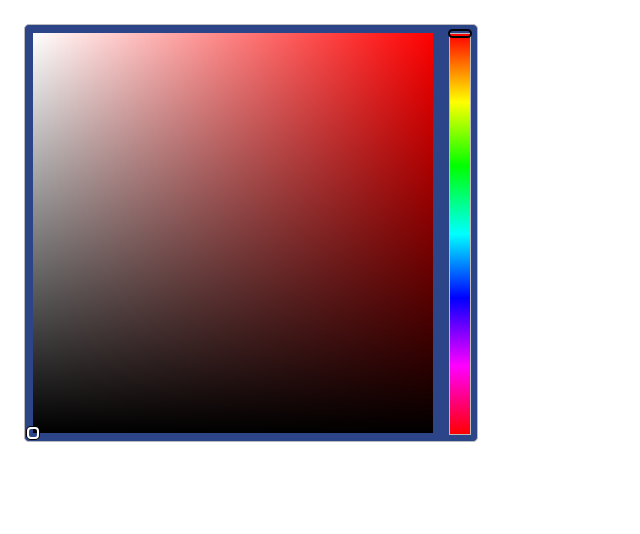
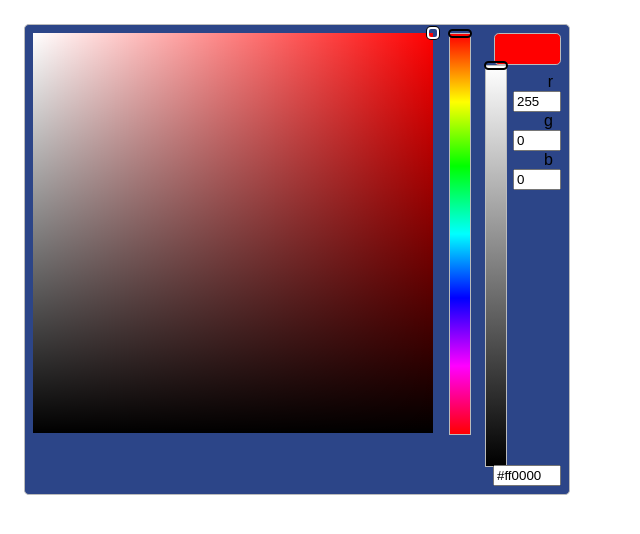
Before and after one commit to matz96/LED_light_controll, a plain HTML site: page matz_gewurstel/main.html in a window 1280 px wide. Shown: the whole page, without its empty margins (0-640 px from the left). Drawn offline with Linux system fonts and the light colour scheme.

Commit message:
Implemented Colorpicker Event

```diff
--- a/matz_gewurstel/colorjoe.css
+++ b/matz_gewurstel/colorjoe.css
@@ -195,11 +195,11 @@
     width: 100px;
 }
 
-#hslPicker .oned.alpha {
+#color-picker .oned.alpha {
     margin: 0;
 }
 
-#hslPicker .oned.alpha .bg {
+#color-picker .oned.alpha .bg {
     background: -moz-linear-gradient(top, rgba(255,255,255,1) 0%, rgba(0,0,0,1) 100%); /* FF3.6+ */
     background: -webkit-gradient(linear, left top, left bottom, color-stop(0%,rgba(255,255,255,1)), color-stop(100%,rgba(0,0,0,1))); /* Chrome,Safari4+ */
     background: -webkit-linear-gradient(top, rgba(255,255,255,1) 0%,rgba(0,0,0,1) 100%); /* Chrome10+,Safari5.1+ */
--- a/matz_gewurstel/main.html
+++ b/matz_gewurstel/main.html
@@ -35,9 +35,14 @@
 
     <div id="color-picker"></div>
     <script>
-      colorjoe.rgb('color-picker').set([255, 255, 255]);
+      const joe = colorjoe.rgb('color-picker', 'red', ['currentColor','alpha',['fields', {space: 'RGB', limit: 255, fix: 0}],'hex'])
 
-    </script>
+      const e_body = document.querySelector("body")
+
+      joe.on("change", color => e_body.style.backgroundColor = color.css());
+
+
+      </script>
 
 
 
```
